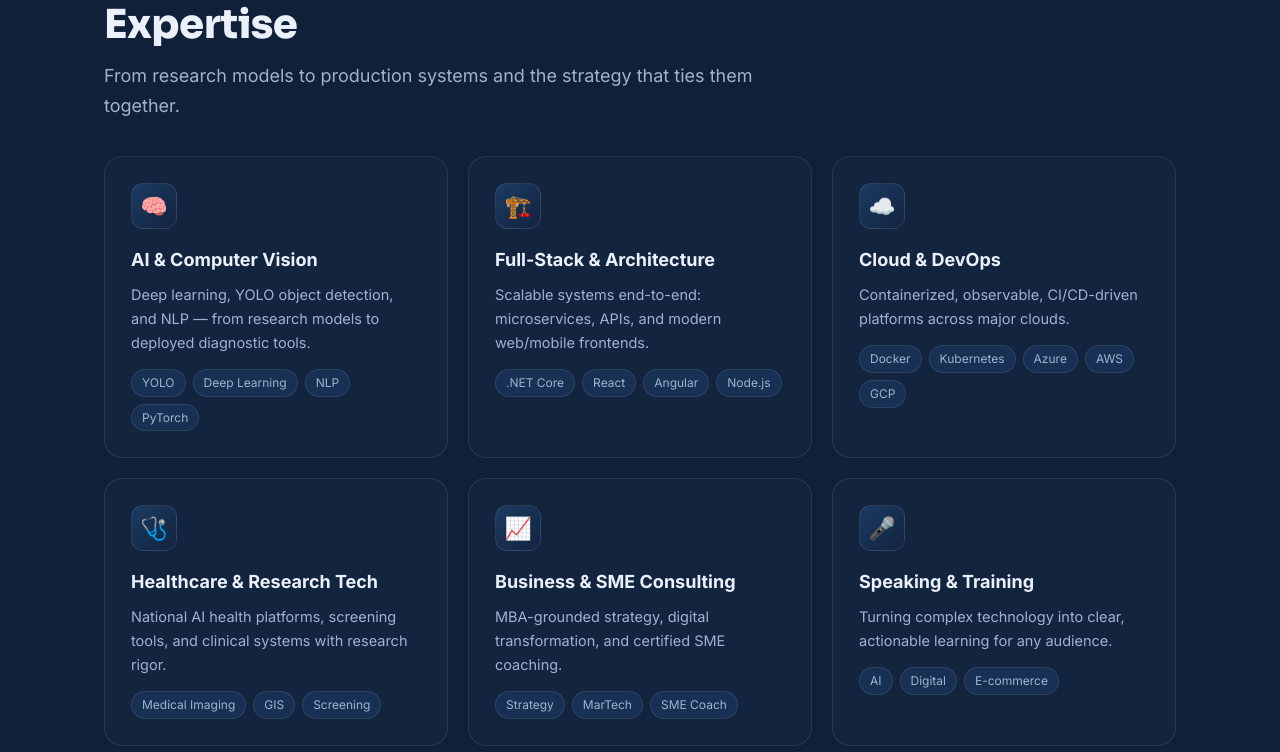
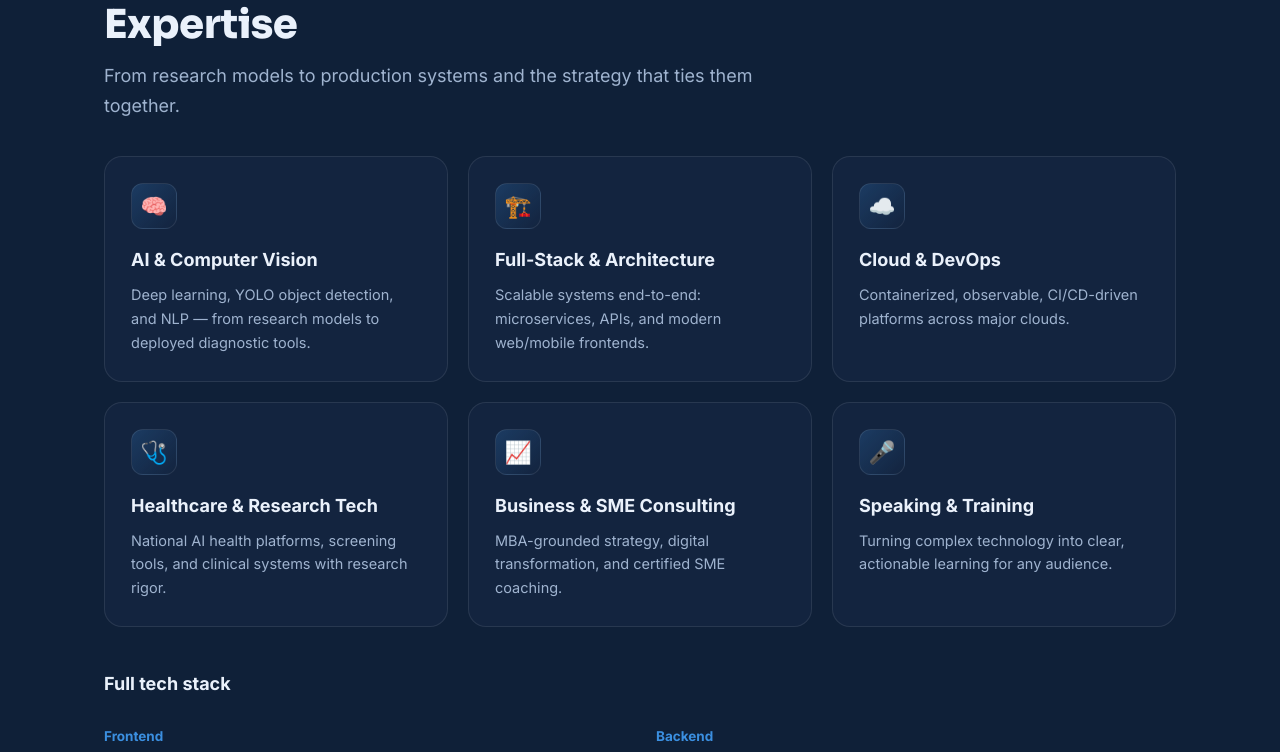
Before and after one commit to thirayume/thirayume.github.io, a plain HTML site: page index.html in a window 1280 px wide. Shown: the part 1777-2529 px from the top of the page. Drawn offline with Linux system fonts and the light colour scheme.

Commit message:
Paginate projects (9/page) & publications (5/page) gallery-style; remove duplicate expertise-card tags; bilingual co-worker names
Co-Authored-By: Claude Opus 4.8 <noreply@anthropic.com>

```diff
--- a/assets/team.js
+++ b/assets/team.js
@@ -1,7 +1,10 @@
 window.CVTEAM = [
  {
   "photo": "assets/team/ekkachai.png",
-  "name": "Ekkachai Khlaimee",
+  "name": {
+   "en": "Ekkachai Khlaimee",
+   "th": "เอกชัย คล้ายมี"
+  },
   "role": {
    "en": "AI Engineer · AI Trainer · Business Development Leader",
    "th": "AI Engineer · วิทยากร AI · ผู้นำด้านพัฒนาธุรกิจ"
@@ -10,7 +13,10 @@ window.CVTEAM = [
  },
  {
   "photo": "assets/team/siripan.png",
-  "name": "Siripan Rajcharoensook",
+  "name": {
+   "en": "Siripan Rajcharoensook",
+   "th": "สิริพรรณ ราษฎร์เจริญสุข"
+  },
   "role": {
    "en": "AI Trainer · Lecturer · Educational Leader",
    "th": "วิทยากร AI · อาจารย์ · ผู้นำด้านการศึกษา"
--- a/index.html
+++ b/index.html
@@ -193,6 +193,7 @@ footer{border-top:1px solid var(--line);padding:34px 0;color:var(--mut);font-siz
 @media(max-width:740px){.stackgrid{grid-template-columns:1fr}}
 .pubgh{color:var(--accent);font-weight:700;font-size:13px;letter-spacing:.04em;text-transform:uppercase;margin:18px 0 8px}
 .pubgh span{color:var(--mut);font-weight:600}
+.ptype{display:inline-block;background:color-mix(in srgb,var(--accent) 16%,transparent);color:var(--accent);font-size:11px;font-weight:700;padding:2px 8px;border-radius:6px;margin-right:6px;vertical-align:middle}
 .teamcard{display:flex;gap:16px;align-items:center;background:var(--card);border:1px solid var(--line);border-radius:var(--r);padding:18px 20px;transition:.25s}
 .teamcard:hover{transform:translateY(-3px);border-color:color-mix(in srgb,var(--accent) 45%,var(--line))}
 .teamcard img{width:64px;height:64px;border-radius:50%;object-fit:cover;flex:0 0 auto}
@@ -332,6 +333,7 @@ footer{border-top:1px solid var(--line);padding:34px 0;color:var(--mut);font-siz
     <h2 class="sec reveal" data-i18n="proj.title"></h2>
     <p class="lead reveal" style="margin-top:14px" data-i18n="proj.sub"></p>
     <div class="grid cards3" id="project-cards" style="margin-top:36px"></div>
+    <div class="gpager" id="project-pager"></div>
   </div>
 </section>
 
@@ -358,7 +360,8 @@ footer{border-top:1px solid var(--line);padding:34px 0;color:var(--mut);font-siz
       <div class="meta">Jenwithee T, <b>Meererksom T</b>, Limpanont Y, Sripa B, Laha T, Suwannatrai AT. — <i>Scientific Reports</i> (Nature), 2026; 16:14886.</div>
       <div style="margin-top:16px"><a class="btn sm" href="https://doi.org/10.1038/s41598-026-43387-x" target="_blank">DOI → 10.1038/s41598-026-43387-x</a></div>
     </div>
-    <div class="pub-list reveal" id="pub-list"></div>
+    <div class="pub-list" id="pub-list"></div>
+    <div class="gpager" id="pub-pager"></div>
     <p class="lead reveal" style="margin-top:18px;font-size:14px">ORCID <a style="color:var(--accent)" href="https://orcid.org/0000-0001-6414-3607" target="_blank">0000-0001-6414-3607</a> · <span data-i18n="res.more"></span></p>
   </div>
 </section>
@@ -540,34 +543,20 @@ function render(){
   // facts
   $("#facts").innerHTML = DATA.facts[lang].map(([k,v])=>`<div class="row"><span class="k">${k}</span><span class="v">${v}</span></div>`).join("");
   // expertise
-  $("#expertise-cards").innerHTML = DATA.expertise[lang].map(([ic,h,p,tags])=>`<div class="card reveal"><div class="ic">${ic}</div><h3>${h}</h3><p>${p}</p><div class="tags">${tags.map(t=>`<span class="tag">${t}</span>`).join("")}</div></div>`).join("");
+  $("#expertise-cards").innerHTML = DATA.expertise[lang].map(([ic,h,p])=>`<div class="card reveal"><div class="ic">${ic}</div><h3>${h}</h3><p>${p}</p></div>`).join("");
   if (DATA.skills) $("#stack").innerHTML = DATA.skills[lang].map(([g,it])=>`<div class="stackrow"><div class="sg">${g}</div><div class="sgchips">${splitSkills(it).map(t=>`<span class="sgchip">${t}</span>`).join("")}</div></div>`).join("");
   // timeline
   $("#timeline").innerHTML = DATA.timeline[lang].map(([w,h,o,p])=>`<div class="item"><div class="when">${w}</div><h3>${h}</h3><div class="org">${o}</div><p>${p}</p></div>`).join("");
   // projects
-  $("#project-cards").innerHTML = DATA.projects[lang].map(([cat,h,p,tags])=>`<div class="card reveal"><div class="tag" style="display:inline-block;margin-bottom:12px">${cat}</div><h3>${h}</h3><p>${p}</p><div class="tags">${tags.map(t=>`<span class="tag">${t}</span>`).join("")}</div></div>`).join("");
-  // publications — full list grouped by type (featured paper excluded to avoid duplication)
-  if (DATA.publications) {
-    const FEAT = "s41598-026-43387";
-    const groups = [["Journal", lang==="th"?"วารสารวิชาการนานาชาติ":"International Journals"],
-                    ["Conference", lang==="th"?"การประชุมวิชาการ (นานาชาติ/ระดับชาติ)":"Conference Proceedings"],
-                    ["National", lang==="th"?"ผลงานระดับชาติ (ไทย)":"National Publications (Thai)"]];
-    let h="";
-    groups.forEach(([key,label])=>{
-      const g = DATA.publications.filter(p => p[0]===key && !((p[3]||"").includes(FEAT)));
-      if (!g.length) return;
-      h += `<div class="pubgh">${label} <span>(${g.length})</span></div>`;
-      h += g.map(p => `<div class="p"><span class="yr">${p[2]||""}</span><span>${p[1]}${p[3]?` &middot; <a href="${p[3]}" target="_blank" style="color:var(--accent)">DOI</a>`:""}</span></div>`).join("");
-    });
-    $("#pub-list").innerHTML = h;
-  }
+  renderProjects();
+  renderPubs();
   // clients
   $("#clients").innerHTML = DATA.clients.map(c=>`<div class="c">${c}</div>`).join("");
   // topics
   $("#topics").innerHTML = DATA.topics[lang].map(t=>`<li>${t}</li>`).join("");
   // members
   $("#member-cards").innerHTML = DATA.members[lang].map(([ic,h,o])=>`<div class="card"><div class="ic">${ic}</div><h3>${h}</h3><p>${o}</p></div>`).join("");
-  if (DATA.team) $("#team-cards").innerHTML = DATA.team.map(t=>`<a class="teamcard" href="${t.link}"><img src="${t.photo}" alt="${t.name}"><div><div class="tn">${t.name}</div><div class="tr">${t.role[lang]}</div></div><span class="arr">&#8594;</span></a>`).join("");
+  if (DATA.team) $("#team-cards").innerHTML = DATA.team.map(t=>{const nm=(t.name&&t.name[lang])||t.name; return `<a class="teamcard" href="${t.link}"><img src="${t.photo}" alt="${nm}"><div><div class="tn">${nm}</div><div class="tr">${t.role[lang]}</div></div><span class="arr">&#8594;</span></a>`;}).join("");
   const docs = DATA.documents || [], dh = document.getElementById("docs-h");
   $("#doclist").innerHTML = docs.map(d=>`<div class="docrow"><span class="dd">${d.date||""}</span><div><span class="do">${d.org||""}</span>${d.topic?" — <span class='dt'>"+d.topic+"</span>":""}</div></div>`).join("");
   if (dh) dh.style.display = docs.length ? "" : "none";
@@ -613,6 +602,38 @@ function renderGrid(){
 function galGo(p){ const pages=galPageCount(); galPage=((p%pages)+pages)%pages; renderGrid(); }
 function galAuto(){ clearInterval(galTimer); if(galPageCount()>1) galTimer=setInterval(()=>galGo(galPage+1), 5000); }
 function openLight(i){ const g=(DATA.gallery||[])[i]; if(!g)return; clearInterval(galTimer); $("#lightImg").src=g.file; $("#lightCap").textContent=gcap(g); $("#lightbox").classList.add("open"); }
+// ---- shared pager (projects + publications), gallery-style ----
+const PROJ_PER=9, PUB_PER=5, FEATDOI="s41598-026-43387";
+let projPage=0, projTimer=null, pubPage=0, pubTimer=null;
+function pagerControls(el,page,pages,goFn){
+  if(!el)return;
+  if(pages<=1){el.innerHTML="";return;}
+  const dots=Array.from({length:pages},(_,i)=>`<span class="gdot ${i===page?'on':''}" data-p="${i}"></span>`).join("");
+  el.innerHTML=`<button class="garr" data-d="-1" aria-label="prev">&#8249;</button><div class="gdots">${dots}</div><button class="garr" data-d="1" aria-label="next">&#8250;</button><span class="gcount">${page+1} / ${pages}</span>`;
+  el.querySelector('[data-d="-1"]').onclick=()=>goFn(page-1);
+  el.querySelector('[data-d="1"]').onclick=()=>goFn(page+1);
+  el.querySelectorAll(".gdot").forEach(d=>d.onclick=()=>goFn(+d.dataset.p));
+}
+function projItems(){ return (DATA.projects&&DATA.projects[lang])||[]; }
+function projResume(){ clearInterval(projTimer); if(Math.ceil(projItems().length/PROJ_PER)>1) projTimer=setInterval(()=>projGo(projPage+1),7000); }
+function renderProjects(){
+  const items=projItems(), pages=Math.max(1,Math.ceil(items.length/PROJ_PER));
+  if(projPage>=pages)projPage=0;
+  $("#project-cards").innerHTML=items.slice(projPage*PROJ_PER,projPage*PROJ_PER+PROJ_PER).map(([cat,h,p,tags])=>`<div class="card"><div class="tag" style="display:inline-block;margin-bottom:12px">${cat}</div><h3>${h}</h3><p>${p}</p><div class="tags">${tags.map(t=>`<span class="tag">${t}</span>`).join("")}</div></div>`).join("");
+  pagerControls($("#project-pager"),projPage,pages,projGo); projResume();
+}
+function projGo(p){const pages=Math.max(1,Math.ceil(projItems().length/PROJ_PER));projPage=((p%pages)+pages)%pages;renderProjects();}
+function pubItems(){ return (DATA.publications||[]).filter(p=>!((p[3]||"").includes(FEATDOI))); }
+function pubResume(){ clearInterval(pubTimer); if(Math.ceil(pubItems().length/PUB_PER)>1) pubTimer=setInterval(()=>pubGo(pubPage+1),8000); }
+function renderPubs(){
+  if(!DATA.publications)return;
+  const items=pubItems(), pages=Math.max(1,Math.ceil(items.length/PUB_PER));
+  if(pubPage>=pages)pubPage=0;
+  const TL={Journal:lang==="th"?"วารสาร":"Journal",Conference:lang==="th"?"ประชุมวิชาการ":"Conference",National:lang==="th"?"ระดับชาติ":"National"};
+  $("#pub-list").innerHTML=items.slice(pubPage*PUB_PER,pubPage*PUB_PER+PUB_PER).map(p=>`<div class="p"><span class="yr">${p[2]||""}</span><span><span class="ptype">${TL[p[0]]||p[0]}</span>${p[1]}${p[3]?` &middot; <a href="${p[3]}" target="_blank" style="color:var(--accent)">DOI</a>`:""}</span></div>`).join("");
+  pagerControls($("#pub-pager"),pubPage,pages,pubGo); pubResume();
+}
+function pubGo(p){const pages=Math.max(1,Math.ceil(pubItems().length/PUB_PER));pubPage=((p%pages)+pages)%pages;renderPubs();}
 // rotor
 let ri=0;
 function rotor(){
@@ -635,7 +656,9 @@ function closeLight(){ $("#lightbox").classList.remove("open"); galAuto(); }
 $("#lightClose").onclick=closeLight;
 $("#lightbox").onclick=e=>{if(e.target.id==="lightbox")closeLight();};
 document.addEventListener("keydown",e=>{if(e.key==="Escape")closeLight();});
-(function(){const gs=document.getElementById("gallery"); if(gs){ gs.addEventListener("mouseenter",()=>clearInterval(galTimer)); gs.addEventListener("mouseleave",()=>galAuto()); }})();
+(function(){const gs=document.getElementById("gallery"); if(gs){ gs.addEventListener("mouseenter",()=>clearInterval(galTimer)); gs.addEventListener("mouseleave",()=>galAuto()); }
+ const ps=document.getElementById("projects"); if(ps){ ps.addEventListener("mouseenter",()=>clearInterval(projTimer)); ps.addEventListener("mouseleave",()=>projResume()); }
+ const rs=document.getElementById("research"); if(rs){ rs.addEventListener("mouseenter",()=>clearInterval(pubTimer)); rs.addEventListener("mouseleave",()=>pubResume()); }})();
 window.addEventListener("scroll",()=>$("#hdr").classList.toggle("scrolled",scrollY>20));
 $("#yr").textContent=new Date().getFullYear();
 apply(); rotor(); setInterval(rotor,2600);
```
Also changed, not shown: team/ekkachai.html (+1 -1 lines), 8 other files.
